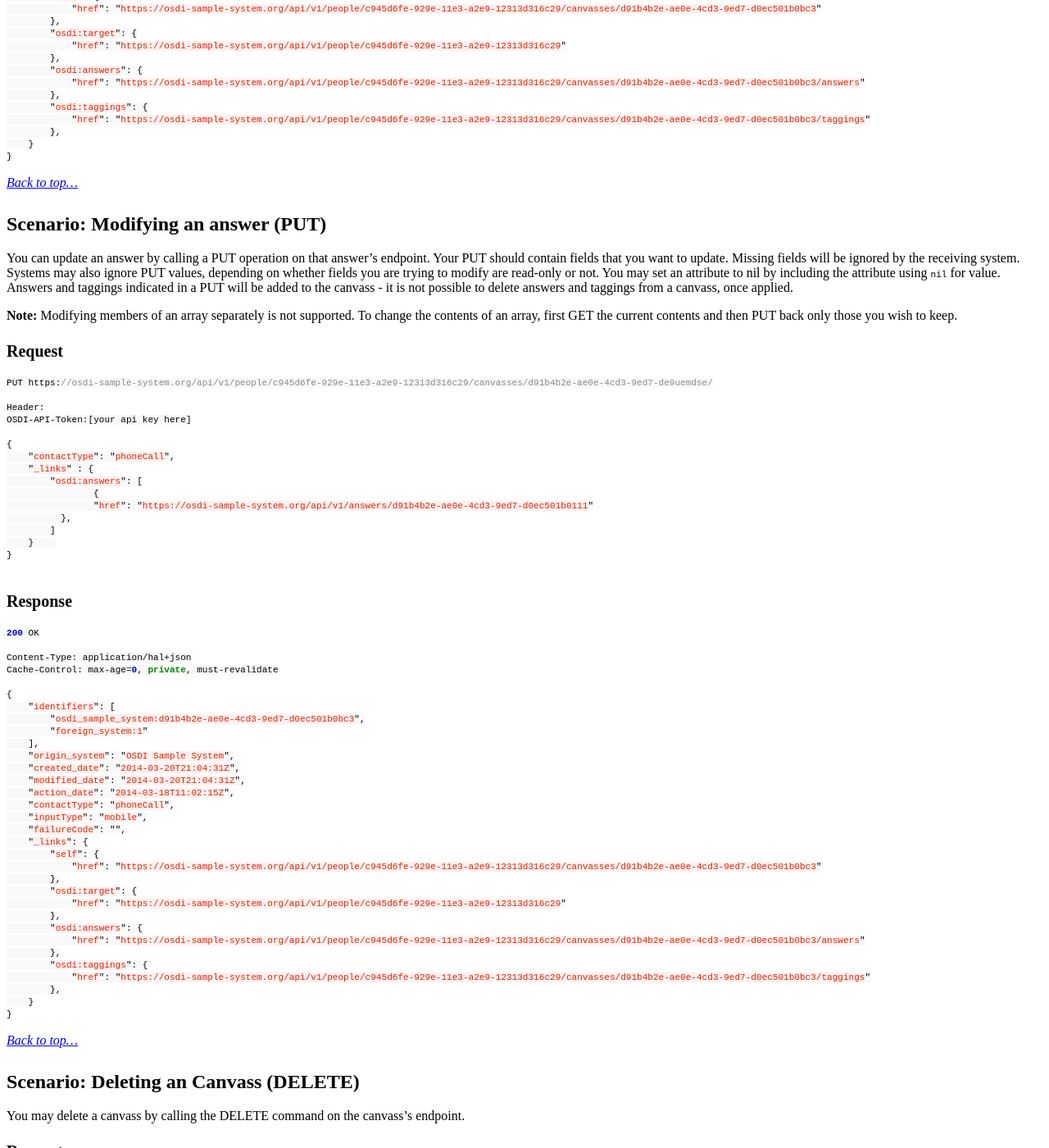
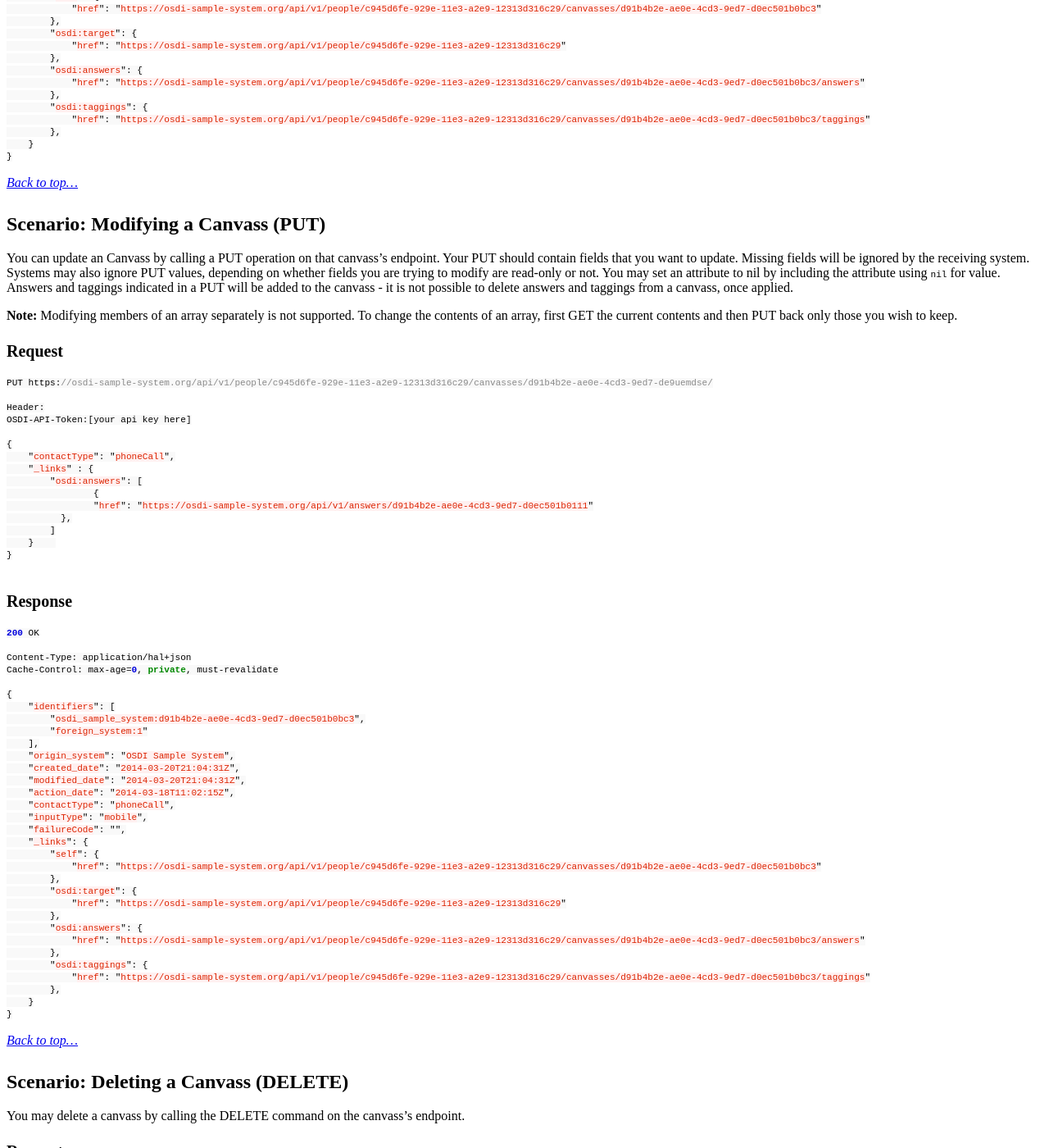
Before and after one commit to opensupporter/osdi-docs, a Jekyll site: the page built from canvasses.md, in a window 1280 px wide and 1400 px high, scrolled down 6348 px. Shown: the whole window at 82% size. Built offline with Jekyll 4.4.1, drawn with Linux system fonts in a browser that asks for light colours; a style sheet for code colours, icons or effects is not loaded; some of the changed text lies outside the part shown.

Commit message:
Fix some links and copy/paste errors.
Signed-off-by: shaisachs <ssachs@ngpvan.com>

````diff
--- a/canvasses.md
+++ b/canvasses.md
@@ -21,8 +21,8 @@
     * [Scenario: Retrieving a collection of Canvass resources (GET)](#scenario-retrieving-a-collection-of-canvass-resources-for-a-person-get)
     * [Scenario: Retrieving an individual Canvass resource (GET)](#scenario-retrieving-an-individual-canvass-resource-get)
     * [Scenario: Creating a new Canvass (POST)](#scenario-creating-a-new-canvass-post)
-    * [Scenario: Modifying an answer (PUT)](#scenario-modifying-an-answer-put)
-    * [Scenario: Deleting an answer (DELETE)](#scenario-deleting-an-answer-delete)
+    * [Scenario: Modifying a Canvass (PUT)](#scenario-modifying-a-canvass-put)
+    * [Scenario: Deleting a Canvass (DELETE)](#scenario-deleting-a-canvass-delete)
 
 
 {% include endpoints_and_url_structures.md %}
@@ -45,7 +45,7 @@
 
 | Name          | Type      | Description
 |-----------    |-----------|--------------
-|origin_system		|string     |A human readable identifier of the system where this answer was created. (ex: "OSDI System")
+|origin_system		|string     |A human readable identifier of the system where this canvass was created. (ex: "OSDI System")
 |action_date		|string		|The date and time the canvass was attempted.
 | contactType  | string | A code indicating the method by which the person was contacted.  For example: "in-person"
 | inputType    | string | A code indicating the method by which the canvass is being input into the system. For example: "mobile"
@@ -61,8 +61,8 @@
 
 |Name          	|Type		|Description
 |-----------    |-----------|--------------
-|self			|[Canvass*](canvasses.html)	|A self-referential link to the answer.
-|target		|[Person](people.html)  |A link to a single Person resource representing the person to whom this answer belongs.
+|self			|[Canvass*](canvasses.html)	|A self-referential link to the canvass.
+|target		|[Person](people.html)  |A link to a single Person resource representing the person who was contacted.
 |answers      |[Answer*](answers.html) | Zero or more answers to [Questions](questions.html) posed during the canvass.
 |taggings     |[Tagging*](taggings.html) | Zero or more taggings applied as a result of the canvass.
 
@@ -199,7 +199,7 @@
 
 ### Scenario: Retrieving an individual Canvass resource (GET)
 
-Calling an individual Canvass resource will return the resource directly, along with all associated fields and appropriate links to additional information about the answer.
+Calling an individual Canvass resource will return the resource directly, along with all associated fields and appropriate links to additional information about the canvass.
 
 #### Request
 
@@ -332,9 +332,9 @@
 _[Back to top...](#)_
 
 
-### Scenario: Modifying an answer (PUT)
+### Scenario: Modifying a Canvass (PUT)
 
-You can update an answer by calling a PUT operation on that answer's endpoint. Your PUT should contain fields that you want to update. Missing fields will be ignored by the receiving system. Systems may also ignore PUT values, depending on whether fields you are trying to modify are read-only or not. You may set an attribute to nil by including the attribute using `nil` for value.  Answers and taggings indicated in a PUT will be added to the canvass - it is not possible to delete answers and taggings from a canvass, once applied.
+You can update an Canvass by calling a PUT operation on that canvass's endpoint. Your PUT should contain fields that you want to update. Missing fields will be ignored by the receiving system. Systems may also ignore PUT values, depending on whether fields you are trying to modify are read-only or not. You may set an attribute to nil by including the attribute using `nil` for value.  Answers and taggings indicated in a PUT will be added to the canvass - it is not possible to delete answers and taggings from a canvass, once applied.
 
 {% include array_warning.md %}
 
@@ -398,7 +398,7 @@
 _[Back to top...](#)_
 
 
-### Scenario: Deleting an Canvass (DELETE)
+### Scenario: Deleting a Canvass (DELETE)
 
 You may delete a canvass by calling the DELETE command on the canvass's endpoint.
 
@@ -420,7 +420,7 @@
 Cache-Control: max-age=0, private, must-revalidate
 
 {
-    "notice": "This answer was successfully deleted."
+    "notice": "This canvass was successfully deleted."
 }
 ```
 
````
